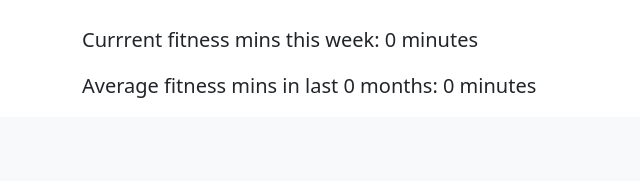
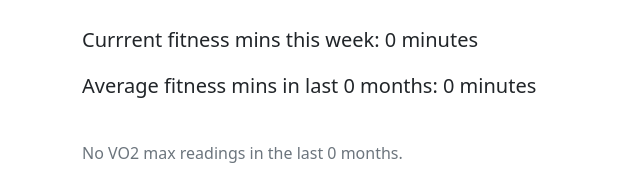
Before and after one commit to Matt-Mcl/workout-app, a Django app: page /fitness/1/ in a window 1280 px wide. Shown: the part 711-892 px from the top of the page, without its empty margins (0-640 px from the left). Before the commit the page ends 809 px from the top, so only its background shows below. Run offline with Django 4.2, Linux system fonts and the light colour scheme; the visitor is signed in with stand-in values (Sample User, id 1); data comes from the database, SQL or seed files in the repository; data that the repository does not hold is empty; some libraries are stand-ins or nearby versions.

Commit message:
Add VO2 max stats to fitness mins page
Shows latest, highest, lowest and change over the period shown, with
the date each was recorded, plus average and reading count. The all
time high is shown when it was set outside the period.

Also scales the VO2 axis to the plotted values instead of a fixed
30-70 range, and flags when the latest reading has gone stale.

Co-Authored-By: Claude Opus 5 <noreply@anthropic.com>
Claude-Session: https://claude.ai/code/session_01ViiavRd9qM3gZncU33eRjR

```diff
--- a/workoutapp/workouts/helpers/views_helper.py
+++ b/workoutapp/workouts/helpers/views_helper.py
@@ -1,5 +1,6 @@
 from rest_framework_api_key.models import APIKey
-from ..models import User, Workout
+import math
+from ..models import User, Workout, VO2Reading
 from datetime import datetime, timedelta
 from django.utils import timezone
 
@@ -148,3 +149,73 @@ def get_week_fitness_mins(user_id, offset=0):
     total_fitness_mins = sum([w.fitness_mins for w in workouts_with_fitness_mins])
 
     return (total_fitness_mins, start_date, end_date)
+
+
+# A reading older than this is called out as stale on the fitness page
+STALE_VO2_DAYS = 42
+
+
+def format_vo2_reading(reading):
+    return {
+        "value": round(reading.vo2_max, 1),
+        "date": reading.date.strftime("%d/%m/%Y")
+    }
+
+
+def get_vo2_stats(user, readings):
+    # readings are the VO2 readings for the period shown, newest first
+    readings = list(readings)
+
+    if not readings:
+        return None
+
+    values = [r.vo2_max for r in readings]
+    highest_value = max(values)
+    lowest_value = min(values)
+
+    # Where the same value was hit more than once, report when it was first achieved
+    highest = min([r for r in readings if r.vo2_max == highest_value], key=lambda r: r.date)
+    lowest = min([r for r in readings if r.vo2_max == lowest_value], key=lambda r: r.date)
+
+    latest = readings[0]
+    earliest = readings[-1]
+
+    change = round(latest.vo2_max - earliest.vo2_max, 1)
+
+    # The graph carries the last reading forward, so flag a reading that has gone stale
+    days_since_latest = (timezone.localdate() - latest.date).days
+
+    stats = {
+        "latest": format_vo2_reading(latest),
+        "days_since_latest": days_since_latest,
+        "is_stale": days_since_latest > STALE_VO2_DAYS,
+        "highest": format_vo2_reading(highest),
+        "lowest": format_vo2_reading(lowest),
+        "average": round(sum(values) / len(values), 1),
+        "change": change,
+        "change_display": "{}{}".format("+" if change > 0 else "", change),
+        "first_date": earliest.date.strftime("%d/%m/%Y"),
+        "readings": len(readings),
+        "all_time_high": None
+    }
+
+    # Only worth showing the all time high if it was set outside the period shown
+    all_time_high = VO2Reading.objects.filter(user=user).order_by("-vo2_max", "date").first()
+
+    if all_time_high is not None and all_time_high.vo2_max > highest_value:
+        stats["all_time_high"] = format_vo2_reading(all_time_high)
+
+    return stats
+
+
+def get_vo2_axis_range(graph_fitness_mins, padding=3):
+    # Fit the axis to the values plotted rather than a fixed range, so small changes are visible
+    values = [item['vo2_max'] for item in graph_fitness_mins if item['vo2_max']]
+
+    if not values:
+        return {"min": 30, "max": 70}
+
+    return {
+        "min": int(math.floor(min(values))) - padding,
+        "max": int(math.ceil(max(values))) + padding
+    }
--- a/workoutapp/workouts/templates/workouts/fitness.html
+++ b/workoutapp/workouts/templates/workouts/fitness.html
@@ -21,6 +21,61 @@
                 <br>
                 <p class="lead"><strong>Average fitness mins in last {{ months }} months: {{ avg_fitness_mins }} minutes</strong></p>
             </div>
+            {% if vo2_stats %}
+            <h4 class="mt-4">VO2 Max in last {{ months }} months</h4>
+            <div class="row row-cols-2 row-cols-md-4 g-3 mt-1">
+                <div class="col">
+                    <div class="card h-100 text-center">
+                        <div class="card-body">
+                            <h6 class="card-subtitle text-muted">Latest</h6>
+                            <p class="display-6 my-2">{{ vo2_stats.latest.value }}</p>
+                            <p class="card-text text-muted mb-0">{{ vo2_stats.latest.date }}</p>
+                            <p class="card-text {% if vo2_stats.is_stale %}text-warning{% else %}text-muted{% endif %} mb-0">
+                                {% if vo2_stats.days_since_latest == 0 %}today{% else %}{{ vo2_stats.days_since_latest }} day{{ vo2_stats.days_since_latest|pluralize }} ago{% endif %}
+                            </p>
+                        </div>
+                    </div>
+                </div>
+                <div class="col">
+                    <div class="card h-100 text-center">
+                        <div class="card-body">
+                            <h6 class="card-subtitle text-muted">Highest</h6>
+                            <p class="display-6 my-2 text-success">{{ vo2_stats.highest.value }}</p>
+                            <p class="card-text text-muted mb-0">{{ vo2_stats.highest.date }}</p>
+                        </div>
+                    </div>
+                </div>
+                <div class="col">
+                    <div class="card h-100 text-center">
+                        <div class="card-body">
+                            <h6 class="card-subtitle text-muted">Lowest</h6>
+                            <p class="display-6 my-2 text-danger">{{ vo2_stats.lowest.value }}</p>
+                            <p class="card-text text-muted mb-0">{{ vo2_stats.lowest.date }}</p>
+                        </div>
+                    </div>
+                </div>
+                <div class="col">
+                    <div class="card h-100 text-center">
+                        <div class="card-body">
+                            <h6 class="card-subtitle text-muted">Change</h6>
+                            <p class="display-6 my-2 {% if vo2_stats.change > 0 %}text-success{% elif vo2_stats.change < 0 %}text-danger{% endif %}">{{ vo2_stats.change_display }}</p>
+                            <p class="card-text text-muted mb-0">since {{ vo2_stats.first_date }}</p>
+                        </div>
+                    </div>
+                </div>
+            </div>
+            <p class="text-muted mt-3">
+                Average {{ vo2_stats.average }} across {{ vo2_stats.readings }} reading{{ vo2_stats.readings|pluralize }}.
+                {% if vo2_stats.all_time_high %}All time high {{ vo2_stats.all_time_high.value }} on {{ vo2_stats.all_time_high.date }}.{% endif %}
+            </p>
+            {% if vo2_stats.is_stale %}
+            <p class="text-warning">
+                No new VO2 max reading for {{ vo2_stats.days_since_latest }} days &ndash; the graph carries {{ vo2_stats.latest.value }} forward until the next one.
+            </p>
+            {% endif %}
+            {% else %}
+            <p class="text-muted mt-4">No VO2 max readings in the last {{ months }} months.</p>
+            {% endif %}
         </div>
         <script src="https://cdn.jsdelivr.net/npm/chart.js"></script>
         <script>
@@ -55,8 +110,8 @@
                     vo2: {
                         type: 'linear',
                         position: 'right',
-                        max: 70,
-                        min: 30,
+                        max: {{ vo2_axis.max }},
+                        min: {{ vo2_axis.min }},
                     },
                 },
                 plugins: {
--- a/workoutapp/workouts/views.py
+++ b/workoutapp/workouts/views.py
@@ -131,6 +131,9 @@ def FitnessMinsView(request, weeks):
 
     avg_fitness_mins = round(total_fitness_mins / weeks)
 
+    vo2_stats = views_helper.get_vo2_stats(user, VO2s)
+    vo2_axis = views_helper.get_vo2_axis_range(graph_fitness_mins)
+
     return render(
         request=request,
         template_name="workouts/fitness.html",
@@ -138,6 +141,8 @@ def FitnessMinsView(request, weeks):
             'graph_fitness_mins': graph_fitness_mins,
             'avg_fitness_mins': avg_fitness_mins,
             'current_fitness_mins': current_fitness_mins,
+            'vo2_stats': vo2_stats,
+            'vo2_axis': vo2_axis,
             'months': int(weeks / 4)
         }
     )
```
